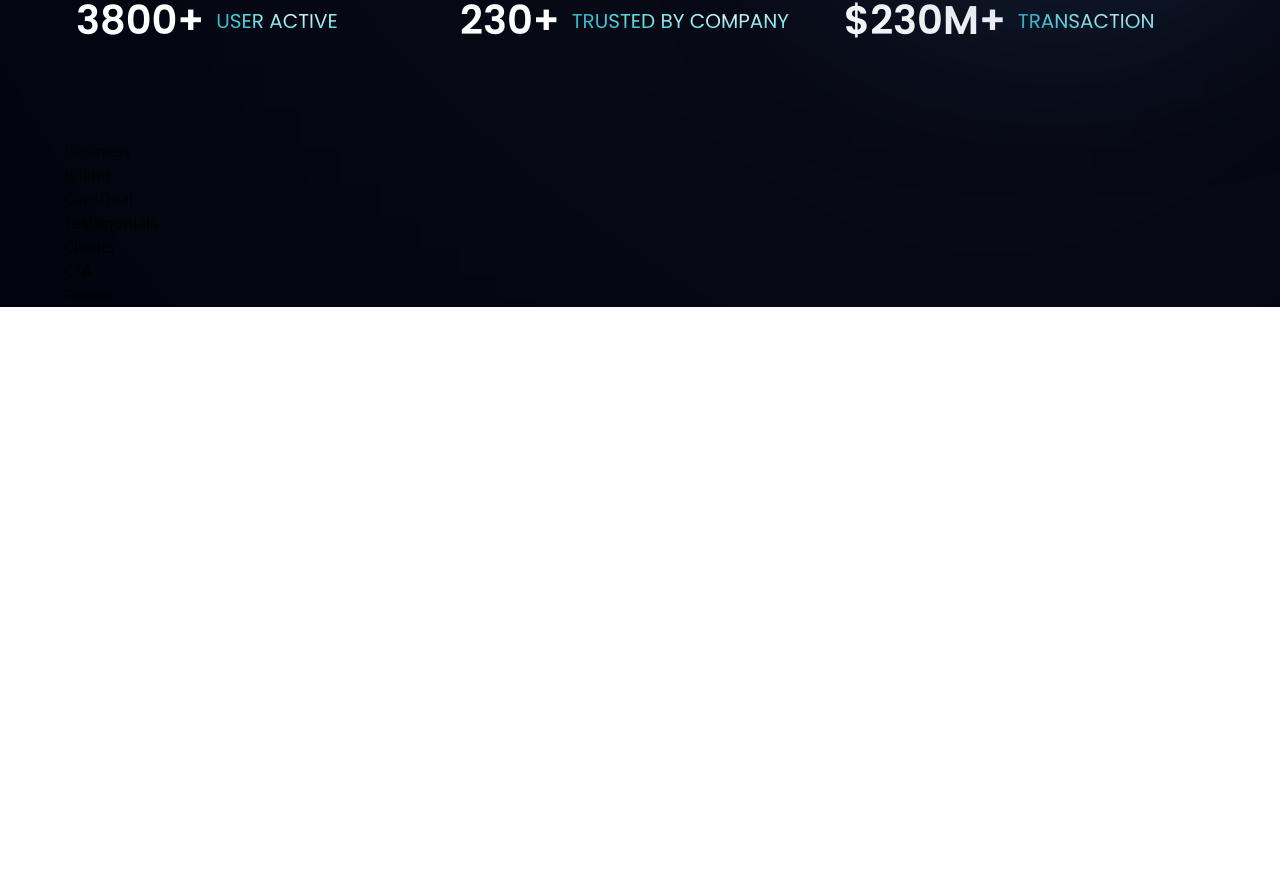
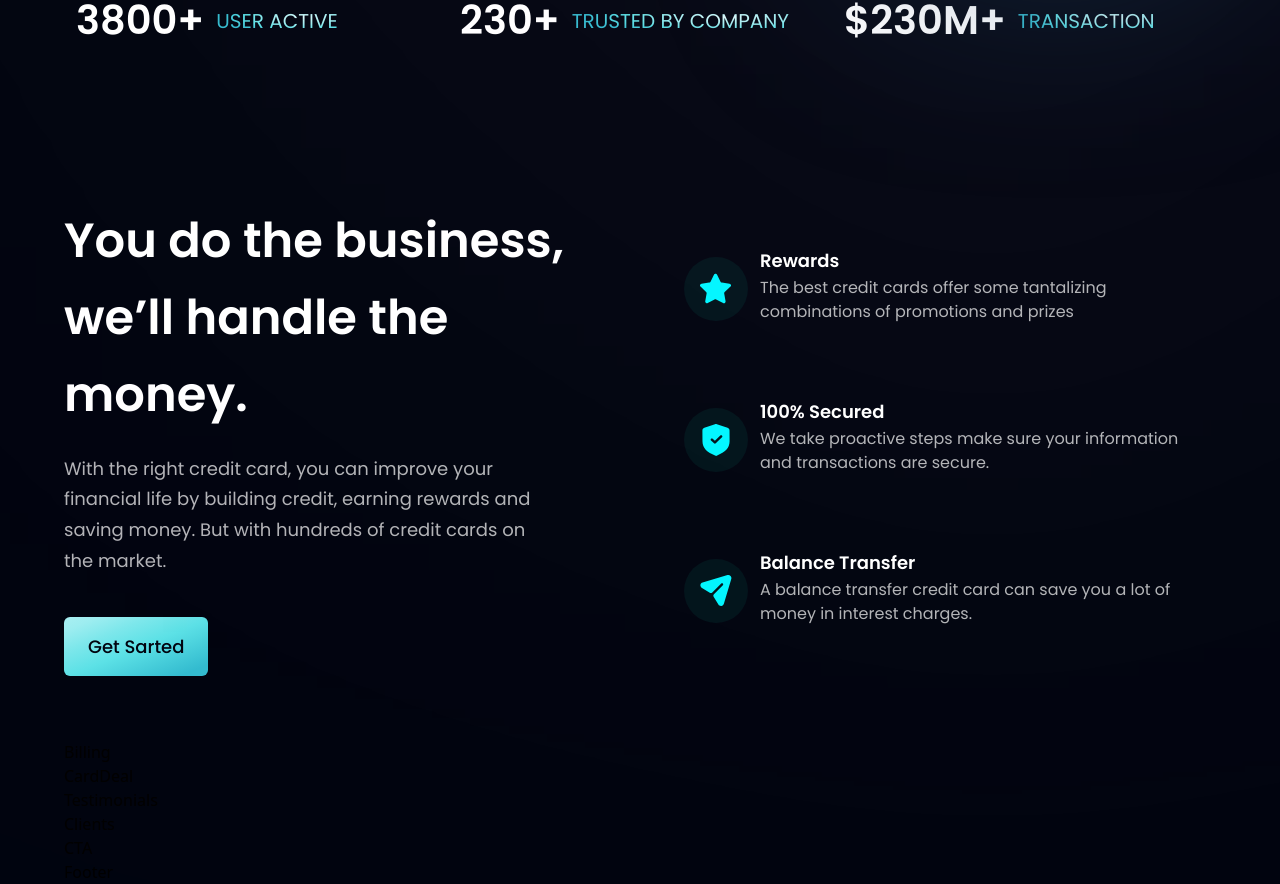
Before and after one commit to ongcl03/bank_modern_app, a React (Vite) app: page / in a window 1280 px wide. Shown: the part 806-1690 px from the top of the page. Before the commit the page ends 1113 px from the top, so only its background shows below. Built offline with nearby package versions, Linux system fonts and the light colour scheme.

Commit message:
Create the Business and Button components

```diff
--- a/src/components/Business.jsx
+++ b/src/components/Business.jsx
@@ -1,7 +1,54 @@
-import React from "react";
+import { features } from "../constants";
+import styles, { layout } from "../style";
+import Button from "./Button";
+
+const FeatureCard = ({ icon, title, content, index }) => (
+  <div
+    className={`flex flex-row p-6 rounded-[20px] ${
+      index !== features.length - 1 ? "mb-6" : "mb-0"
+    } feature-card items-center `}
+  >
+    <div
+      className={`w-[64px] h-[64px] rounded-full ${styles.flexCenter} bg-dimBlue`}
+    >
+      <img src={icon} alt="icon" className="w-[50%] h-[50%] object-contain" />
+    </div>
+
+    <div className="flex-1 flex flex-col ml-3">
+      <h4 className="font-poppins font-semibold text-white text-[18px] leading-[23px] mb-1">
+        {title}
+      </h4>
+      <p className="font-poppins font-normal text-dimWhite text-[16px] leading-[24px] mb-1">
+        {content}
+      </p>
+    </div>
+  </div>
+);
 
 function Business() {
-  return <div>Business</div>;
+  return (
+    <section id="features" className={layout.section}>
+      <div className={layout.sectionInfo}>
+        <h2 className={styles.heading2}>
+          You do the business, <br className="sm:block hidden" /> we’ll handle
+          the money.
+        </h2>
+        <p className={`${styles.paragraph} max-w-[470px] mt-5`}>
+          With the right credit card, you can improve your financial life by
+          building credit, earning rewards and saving money. But with hundreds
+          of credit cards on the market.
+        </p>
+
+        <Button styles="mt-10" />
+      </div>
+
+      <div className={`${layout.sectionImg} flex-col`}>
+        {features.map((feature, index) => (
+          <FeatureCard key={feature.id} {...feature} index={index} />
+        ))}
+      </div>
+    </section>
+  );
 }
 
 export default Business;
--- a/src/components/Button.jsx
+++ b/src/components/Button.jsx
@@ -1,7 +1,14 @@
 import React from "react";
 
-const Button = () => {
-  return <div>Button</div>;
+const Button = ({ styles }) => {
+  return (
+    <button
+      type="button"
+      className={`py-4 px-6 bg-blue-gradient font-poppins font-medium text-[18px] text-primary outline-none ${styles} rounded-md`}
+    >
+      Get Sarted
+    </button>
+  );
 };
 
 export default Button;
```
